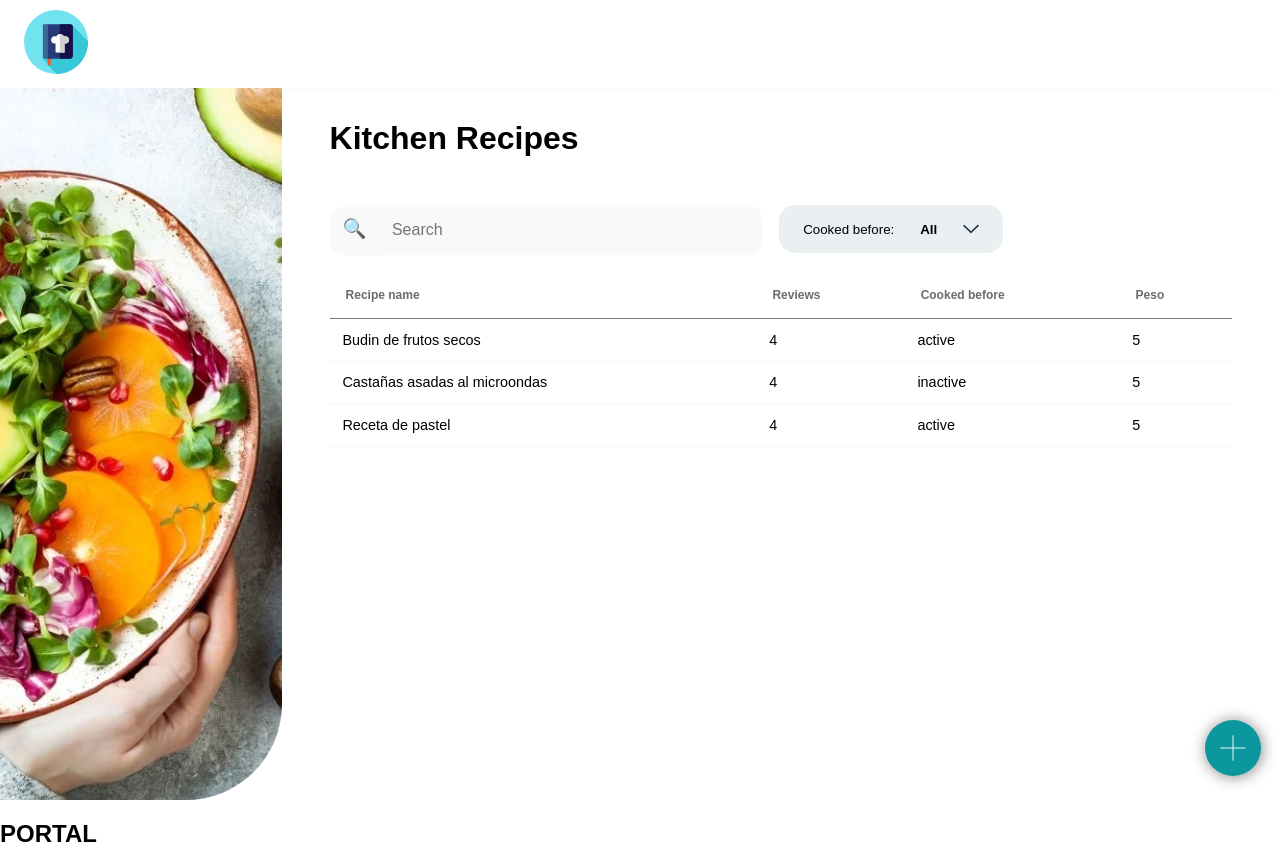
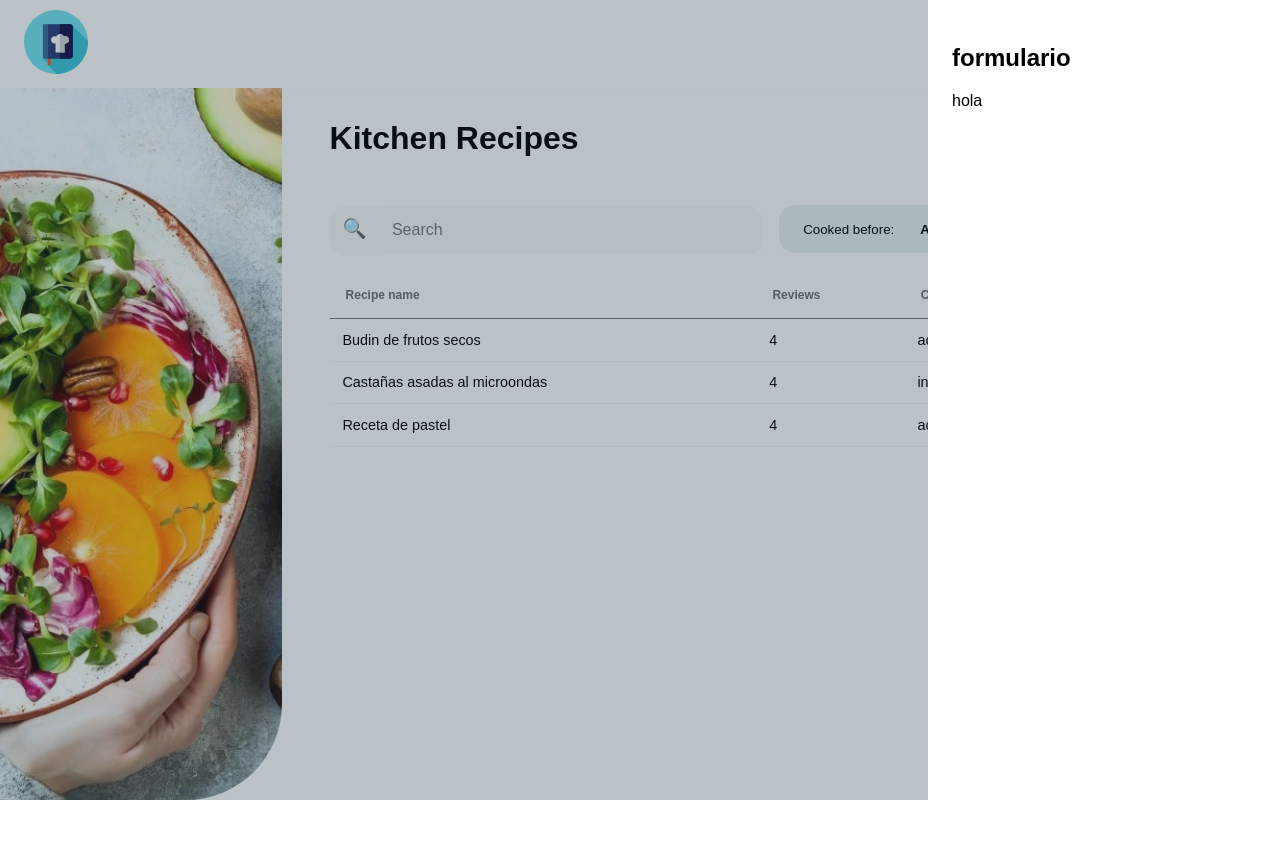
Before and after one commit to LPZneider/Kitchen-Recipes, a React (Vite) app: page / in a window 1280 px wide. Both pictures are taken after a click on the button 1232 px from the left and 748 px from the top of the page. After the commit the page ends 800 px from the top, so only its background shows below. Built offline with nearby package versions, Linux system fonts and the light colour scheme.

Commit message:
ModalPortal terminado

```diff
--- a/src/App.jsx
+++ b/src/App.jsx
@@ -1,12 +1,15 @@
 import "./App.css";
 import Main from "./components/Main";
 import HeaderRecipe from "./components/header";
+import { ModalProviter } from "./context/ModalContext";
 
 function App() {
   return (
     <>
       <HeaderRecipe />
-      <Main />
+      <ModalProviter>
+        <Main />
+      </ModalProviter>
     </>
   );
 }
--- a/src/components/Boton.jsx
+++ b/src/components/Boton.jsx
@@ -1,8 +1,11 @@
+import { useContext } from "react";
 import "./Boton.scss";
+import ModalContext from "../context/ModalContext";
 
 const Boton = () => {
+  const { handleModal } = useContext(ModalContext);
   return (
-    <button className="btn-add">
+    <button className="btn-add" onClick={handleModal}>
       <img src="/src/assets/add.svg" alt="add" />
     </button>
   );
--- a/src/components/ListRecipe.scss
+++ b/src/components/ListRecipe.scss
@@ -9,15 +9,10 @@ table {
     font-size: 0.75rem;
     font-weight: bold;
 
-    tr {
-    }
     td {
       border-bottom: 1px solid #79797a;
       padding: 0 1rem;
       padding-bottom: 1rem;
     }
   }
-
-  tbody {
-  }
 }
--- a/src/components/Main.jsx
+++ b/src/components/Main.jsx
@@ -3,8 +3,13 @@ import Boton from "./Boton";
 import { Form } from "./Form";
 import { ListRecipe } from "./ListRecipe";
 import { TableProvider } from "../context/CrudTableContext";
+import { useContext } from "react";
+import ModalContext from "../context/ModalContext";
 import { ModalPortal } from "./ModalPortal";
+
 const Main = () => {
+  const { modal } = useContext(ModalContext);
+
   return (
     <section className="main-recipes">
       <article className="img-container">
@@ -12,11 +17,16 @@ const Main = () => {
       </article>
       <article className="form-recipes">
         <h1>Kitchen Recipes</h1>
+
         <TableProvider>
           <Form />
           <ListRecipe />
           <Boton />
-          <ModalPortal />
+          {modal && (
+            <ModalPortal>
+              <h2>formulario</h2>
+            </ModalPortal>
+          )}
         </TableProvider>
       </article>
     </section>
--- a/src/components/ModalPortal.jsx
+++ b/src/components/ModalPortal.jsx
@@ -1,11 +1,16 @@
 import ReactDOM from "react-dom";
-
-export const ModalPortal = () => {
+import "./ModalPortal.scss";
+import { useContext } from "react";
+import ModalContext from "../context/ModalContext";
+export const ModalPortal = ({ children }) => {
+  const handleClickModal = (e) => e.stopPropagation();
+  const { handleModal } = useContext(ModalContext);
   return ReactDOM.createPortal(
-    <div>
-      <h2>PORTAL</h2>
-      <p></p>
-    </div>,
+    <article className="modal-conatiner" onClick={handleModal}>
+      <div className="modal-modal" onClick={handleClickModal}>
+        {children}hola
+      </div>
+    </article>,
     document.getElementById("modal")
   );
 };
--- /dev/null
+++ b/src/components/ModalPortal.scss
@@ -0,0 +1,18 @@
+.modal-conatiner {
+  position: absolute;
+  top: 0;
+  z-index: 999;
+  background-color: #1e36464d;
+  width: 100%;
+  height: 100%;
+  display: flex;
+  justify-content: end;
+}
+.modal-modal {
+  overflow-y: auto;
+  padding: 1.5rem;
+  width: 22rem;
+  max-width: 100%;
+  min-height: 100vh;
+  background-color: #fff;
+}
--- /dev/null
+++ b/src/context/ModalContext.jsx
@@ -0,0 +1,17 @@
+import { createContext, useState } from "react";
+import PropTypes from "prop-types";
+const ModalContext = createContext();
+
+const ModalProviter = ({ children }) => {
+  const [modal, setModal] = useState(false);
+  const handleModal = () => setModal(!modal);
+  const data = { modal, handleModal };
+  return <ModalContext.Provider value={data}>{children}</ModalContext.Provider>;
+};
+
+export { ModalProviter };
+export default ModalContext;
+
+ModalProviter.propTypes = {
+  children: PropTypes.node,
+};
```
